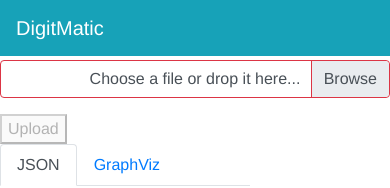
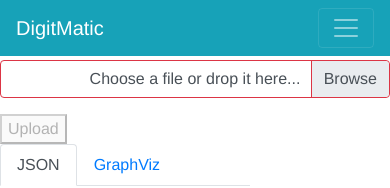
Before and after one commit to s-clerc/HackZurich2020Ui, a Vue app: page / in a window 390 px wide. Shown: the top 188 px of the page. Built offline with nearby package versions, Linux system fonts and the light colour scheme.

Commit message:
Add hamburger menu

```diff
--- a/src/App.vue
+++ b/src/App.vue
@@ -3,7 +3,7 @@
     <b-navbar toggleable="lg" type="dark" variant="info" fixed="top">
       <b-navbar-brand href="#">DigitMatic</b-navbar-brand>
 
-      <!-- <b-navbar-toggle target="nav-collapse"></b-navbar-toggle> -->
+      <b-navbar-toggle target="nav-collapse"></b-navbar-toggle>
 
       <b-collapse id="nav-collapse" is-nav>
         <b-navbar-nav>
```
